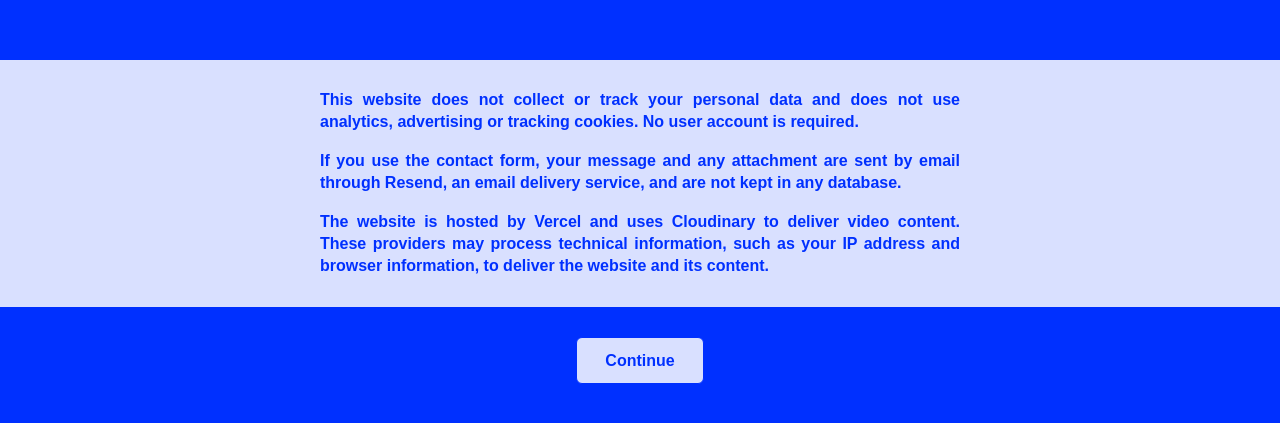
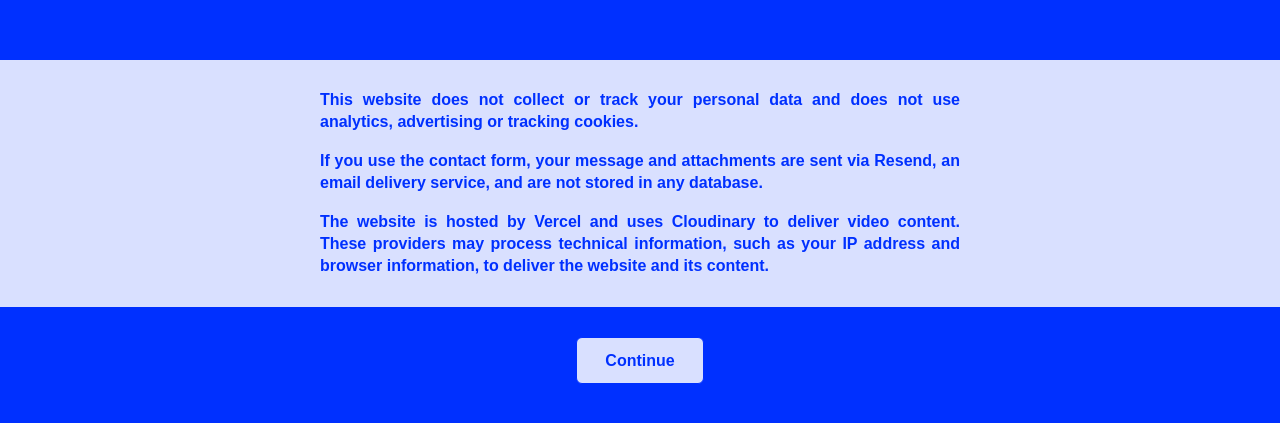
Before and after one commit to Hulow/cnc-app, a Next.js app: page / in a window 1280 px wide. Shown: the part 179-602 px from the top of the page. Built offline with nearby package versions, Linux system fonts and the light colour scheme.

Commit message:
feat: improve welcome screen

```diff
--- a/components/welcome-screen/welcome-screen.tsx
+++ b/components/welcome-screen/welcome-screen.tsx
@@ -14,10 +14,10 @@ export function WelcomeScreen({ hidden, onContinue }: WelcomeScreenProps) {
       <div className="welcome-screen-content">
         <div className="welcome-screen-text">
           <p>
-          This website does not collect or track your personal data and does not use analytics, advertising or tracking cookies. No user account is required.
+          This website does not collect or track your personal data and does not use analytics, advertising or tracking cookies.
           </p>
           <p>
-          If you use the contact form, your message and any attachment are sent by email through Resend, an email delivery service, and are not kept in any database.
+          If you use the contact form, your message and attachments are sent via Resend, an email delivery service, and are not stored in any database.
           </p>
           <p>
           The website is hosted by Vercel and uses Cloudinary to deliver video content. These providers may process technical information, such as your IP address and browser information, to deliver the website and its content.
```
